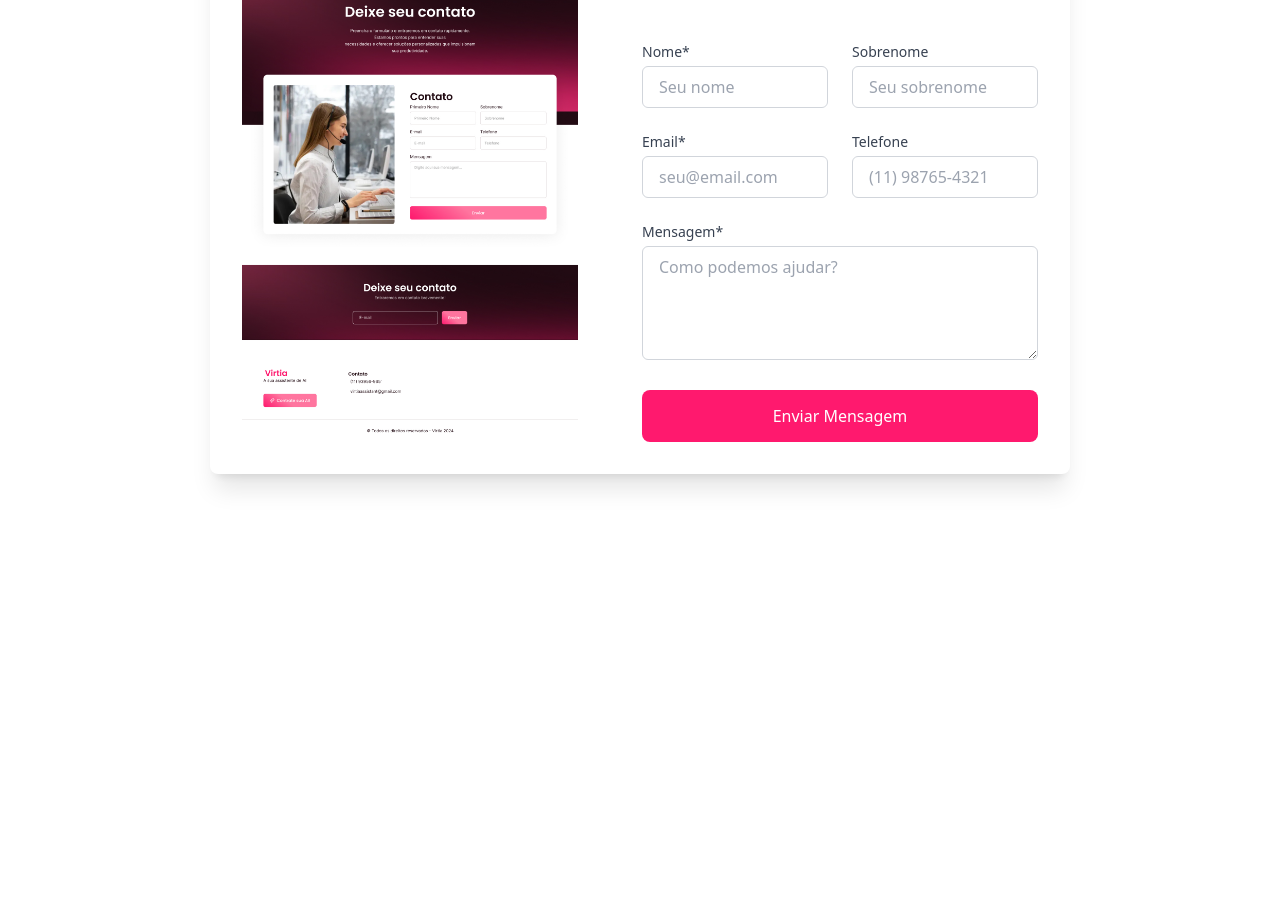
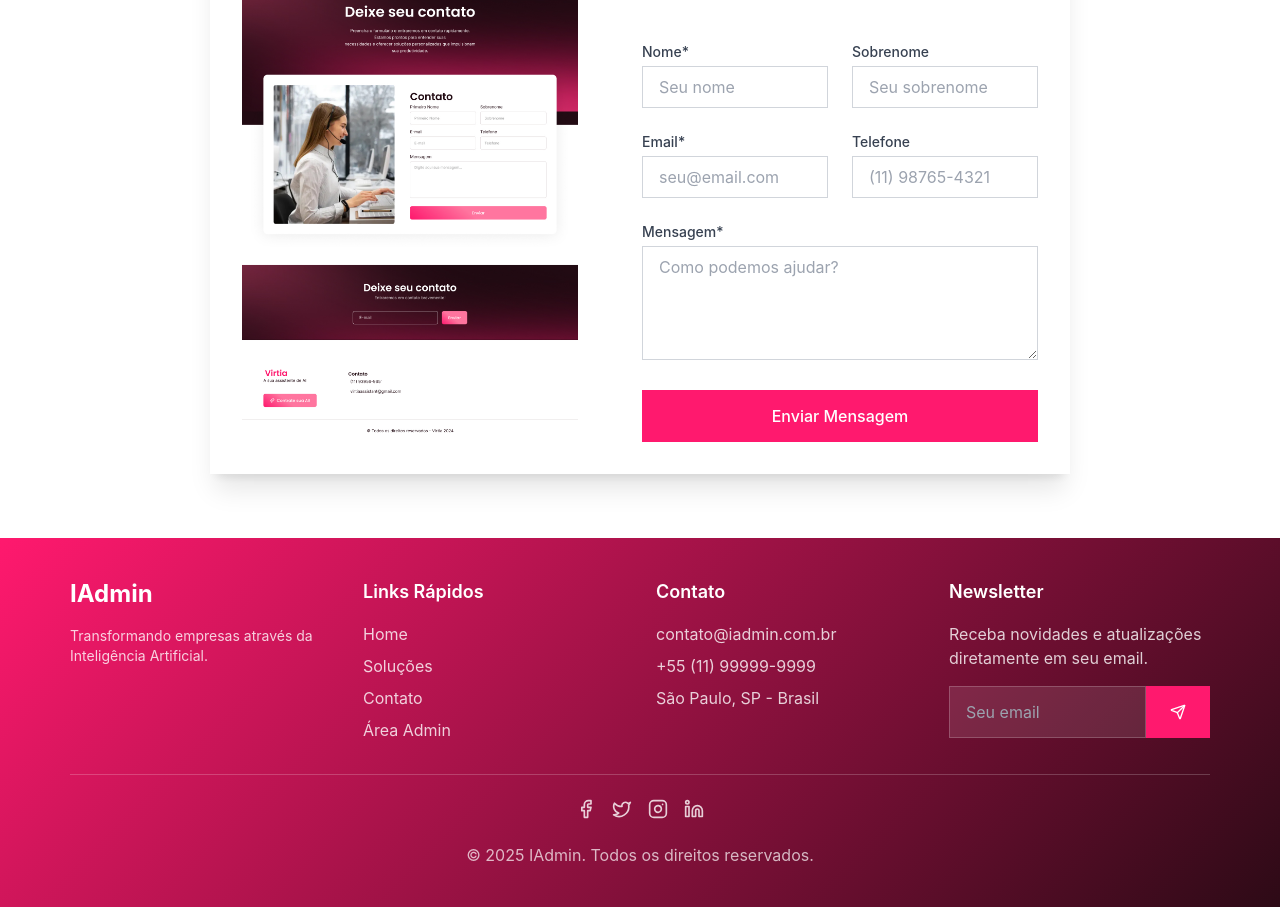
Before and after one commit to romulomorgan/site-oficial-aidmin, a React (Vite) app: page /contato in a window 1280 px wide. Shown: the part 367-1274 px from the top of the page. Before the commit the page ends 1206 px from the top, so only its background shows below. Built offline with nearby package versions, Linux system fonts and the light colour scheme; no server answers; the database is empty.

Commit message:
Revert Footer Structure and Data
Restore original footer structure including newsletter and admin link.
Ensure footer content (contact, social links) is fetched from the database/admin panel.
Verify color template application consistency across pages.

```diff
--- a/src/components/Footer.tsx
+++ b/src/components/Footer.tsx
@@ -3,6 +3,7 @@ import React from 'react';
 import { Link } from 'react-router-dom';
 import { Facebook, Twitter, Instagram, Linkedin } from 'lucide-react';
 import { useSiteTexts } from '@/hooks/useSiteTexts';
+import FooterNewsletter from './footer/FooterNewsletter';
 
 const Footer = () => {
   const { siteTexts } = useSiteTexts();
@@ -40,6 +41,11 @@ const Footer = () => {
                   Contato
                 </Link>
               </li>
+              <li>
+                <Link to="/admin" className="text-white/80 hover:text-white transition-colors">
+                  Área Admin
+                </Link>
+              </li>
             </ul>
           </div>
 
@@ -59,10 +65,15 @@ const Footer = () => {
             </ul>
           </div>
 
-          {/* Coluna Social */}
+          {/* Coluna Newsletter */}
           <div>
-            <h4 className="text-lg font-semibold mb-4 text-white">Redes Sociais</h4>
-            <div className="flex space-x-4">
+            <h4 className="text-lg font-semibold mb-4 text-white">Newsletter</h4>
+            <FooterNewsletter />
+          </div>
+        </div>
+
+        {/* Redes Sociais */}
+        <div className="flex justify-center space-x-4 mt-8 pt-6 border-t border-white/20">
           <a href={siteTexts.facebookUrl || '#'} className="text-white/80 hover:text-white transition-colors" target="_blank" rel="noopener noreferrer">
             <Facebook size={20} />
           </a>
@@ -76,10 +87,8 @@ const Footer = () => {
             <Linkedin size={20} />
           </a>
         </div>
-          </div>
-        </div>
 
-        <div className="mt-8 pt-8 border-t border-white/20 text-center text-white/70">
+        <div className="mt-6 text-center text-white/70">
           <p>
             {siteTexts.copyrightText || '© 2025 IAdmin. Todos os direitos reservados.'}
           </p>
--- a/src/components/footer/FooterNewsletter.tsx
+++ b/src/components/footer/FooterNewsletter.tsx
@@ -47,35 +47,9 @@ const FooterNewsletter: React.FC = () => {
 
       const webhookUrl = webhookData?.content;
 
-      // 3. Enviar para o webhook diretamente se URL estiver configurada
+      // 3. Enviar para o webhook se URL estiver configurada
       if (webhookUrl && typeof webhookUrl === 'string' && webhookUrl.trim() !== '') {
-        console.log('Enviando email para webhook:', email);
-
-        // Tentativa forçada de envio usando a API fetch diretamente
-        try {
-          const response = await fetch(webhookUrl, {
-            method: 'POST',
-            headers: {
-              'Content-Type': 'application/json'
-            },
-            body: JSON.stringify({
-              type: 'email_subscription',
-              email: email,
-              source: 'Newsletter Rodapé',
-              date: new Date().toISOString(),
-              subscriptionId: `subscription_${Date.now()}`
-            })
-          });
-
-          console.log('Resposta do webhook:', response.status, await response.text());
-        } catch (webhookError) {
-          console.error('Erro ao enviar diretamente para webhook:', webhookError);
-        }
-
-        // Usar também o método do hook
         await sendEmailSubscriptionWebhook(webhookUrl, email, 'Newsletter Rodapé');
-      } else {
-        console.warn('URL de webhook não configurada para envio de email de inscrição');
       }
 
       toast.success('Inscrição realizada com sucesso!');
@@ -89,14 +63,13 @@ const FooterNewsletter: React.FC = () => {
   };
 
   return (
-    <div className="col-span-1">
-      <h3 className="text-xl font-semibold mb-4">Newsletter</h3>
-      <p className="text-gray-400 mb-4">Receba novidades e atualizações diretamente em seu email.</p>
+    <div>
+      <p className="text-white/80 mb-4">Receba novidades e atualizações diretamente em seu email.</p>
       <form onSubmit={handleSubmit} className="flex">
         <input
           type="email"
           placeholder="Seu email"
-          className="bg-gray-800 text-white px-4 py-2 rounded-l-md focus:outline-none w-full"
+          className="bg-white/10 text-white px-4 py-2 rounded-l-md focus:outline-none w-full border border-white/20"
           value={email}
           onChange={(e) => setEmail(e.target.value)}
           required
--- a/src/hooks/defaults/siteTextsDefaults.ts
+++ b/src/hooks/defaults/siteTextsDefaults.ts
@@ -1,55 +1,65 @@
 
 import { SiteTextsState, ThemeColors } from '../types/siteTextsTypes';
 
+// Estado padrão para textos do site
 export const defaultSiteTexts: SiteTextsState = {
-  robotImage: '/lovable-uploads/b8b59193-2526-4f01-bce3-4af38189f726.png',
+  // Propriedades gerais do site
+  robotImage: '/lovable-uploads/3a83de09-ec2f-4458-96fa-750a22731ea4.png',
   siteTitle: 'IAdmin',
+
+  // Seção de soluções
   solucoesTitle: 'Nossas Soluções',
-  solucoesSubtitle: '',
-  solucoesDescription: 'Implantamos soluções tecnológicas que envolvem tecnologia da informação e inteligência de software para turbinar processos operacionais de nossos parceiros.',
+  solucoesSubtitle: 'INTELIGÊNCIA ARTIFICIAL PARA SUA EMPRESA',
+  solucoesDescription: 'Descubra como nossas soluções de inteligência artificial podem transformar sua empresa.',
   solucoesCount: '3',
 
   // AI Robot section
   solucoesAITitle: 'Conectamos a nossa AI aos seus processos operacionais',
   solucoesAISubtitle: 'ADOTE A NOSSA AI',
-  solucoesAIImage: '/lovable-uploads/b8b59193-2526-4f01-bce3-4af38189f726.png',
-  solucoesAIDescription1: 'Na IAdmin, conectamos nossa inteligência artificial diretamente aos seus processos operacionais, transformando a maneira como sua empresa executa tarefas e toma decisões.',
-  solucoesAIDescription2: 'Por meio do BPO-PN (Business Process Optimization - Processos de Negócios), otimizamos fluxos administrativos, financeiros e contratuais, garantindo maior eficiência e redução de custos. Já com o BPO-P&D (Business Process Optimization - Projetos e Desenvolvimento), nossa AI atua na gestão de projetos, aprimorando cronogramas, prevendo gargalos e gerando insights para um planejamento mais assertivo.',
-  solucoesAIDescription3: 'Essa integração possibilita uma automação inteligente que vai além da execução de tarefas, criando um ambiente onde dados são utilizados de forma estratégica para potencializar resultados e ampliar sua competitividade no mercado. Seja na construção civil, condomínios ou outros segmentos, nossa tecnologia trabalha em sintonia com seus processos, garantindo maior produtividade e inovação.',
+  solucoesAIImage: '/lovable-uploads/3a83de09-ec2f-4458-96fa-750a22731ea4.png',
+  solucoesAIDescription1: 'Nossa I.A. avançada aprende rapidamente os detalhes e nuances do seu negócio.',
+  solucoesAIDescription2: 'Respostas automáticas precisas para dúvidas frequentes, liberando sua equipe para o que realmente importa.',
+  solucoesAIDescription3: 'Sistema inteligente que melhora continuamente com cada interação.',
 
-  solucao1Title: '',
-  solucao1Description: '',
-  solucao1Image: '',
+  // Soluções individuais
+  solucao1Title: 'Atendimento Automatizado',
+  solucao1Description: 'Nossa I.A. gerencia milhares de conversas simultâneas com respostas precisas e personalizadas.',
+  solucao1Image: '/lovable-uploads/9f855b72-1dc3-430d-a32c-5f078ffca423.png',
   solucao1Layout: 'image-left',
-  solucao2Title: '',
-  solucao2Description: '',
-  solucao2Image: '',
-  solucao2Layout: 'image-left',
-  solucao3Title: '',
-  solucao3Description: '',
-  solucao3Image: '',
+
+  solucao2Title: 'Análise de Dados',
+  solucao2Description: 'Transforme grandes volumes de dados em insights acionáveis para sua empresa.',
+  solucao2Image: '/lovable-uploads/b8b59193-2526-4f01-bce3-4af38189f726.png',
+  solucao2Layout: 'image-right',
+
+  solucao3Title: 'Integração Completa',
+  solucao3Description: 'Conecte nossa IA com seus sistemas existentes para uma operação perfeita e sem interrupções.',
+  solucao3Image: '/lovable-uploads/7c1a0429-de82-405f-b7d2-1f9d08e9558e.png',
   solucao3Layout: 'image-left',
-  solucao4Title: '',
-  solucao4Description: '',
-  solucao4Image: '',
-  solucao4Layout: 'image-left',
-  solucao5Title: '',
-  solucao5Description: '',
-  solucao5Image: '',
+
+  solucao4Title: 'Automação de Processos',
+  solucao4Description: 'Automatize tarefas repetitivas e libere sua equipe para atividades estratégicas.',
+  solucao4Image: '/lovable-uploads/232e98e1-6691-4748-89c8-dd6300343696.png',
+  solucao4Layout: 'image-right',
+
+  solucao5Title: 'Insights de Mercado',
+  solucao5Description: 'Acompanhe tendências e comportamentos do mercado em tempo real.',
+  solucao5Image: '/lovable-uploads/99171a6e-2e02-4673-943e-1b8e633e61c4.png',
   solucao5Layout: 'image-left',
 
-  // Footer properties
-  footerDescription: '',
-  footerEmail: '',
-  footerPhone: '',
-  footerAddress: '',
-  facebookUrl: '',
-  twitterUrl: '',
-  instagramUrl: '',
-  linkedinUrl: '',
-  copyrightText: '',
+  // Propriedades do rodapé (Footer)
+  footerDescription: 'Transformando empresas através da Inteligência Artificial.',
+  footerEmail: 'contato@iadmin.com.br',
+  footerPhone: '+55 (11) 99999-9999',
+  footerAddress: 'São Paulo, SP - Brasil',
+  facebookUrl: 'https://facebook.com/iadmin',
+  twitterUrl: 'https://twitter.com/iadmin',
+  instagramUrl: 'https://instagram.com/iadmin',
+  linkedinUrl: 'https://linkedin.com/company/iadmin',
+  copyrightText: '© 2025 IAdmin. Todos os direitos reservados.'
 };
 
+// Cores padrão para o tema
 export const defaultThemeColors: ThemeColors = {
   primaryColor: '#FF196E',
   secondaryColor: '#2D0A16',
--- a/src/hooks/useSiteTexts.ts
+++ b/src/hooks/useSiteTexts.ts
@@ -23,6 +23,7 @@ export const useSiteTexts = (): UseSiteTextsReturn => {
         if (texts) {
           const updatedTexts = processSiteTexts(texts);
           setSiteTexts(updatedTexts);
+          console.log('Textos do site carregados com sucesso:', updatedTexts);
         }
 
         // Carregar templates de cores diretamente do banco
--- a/src/index.css
+++ b/src/index.css
@@ -3,304 +3,60 @@
 @tailwind components;
 @tailwind utilities;
 
-@layer base {
-  :root {
-    --background: 0 0% 100%;
-    --foreground: 222.2 84% 4.9%;
+/* Variáveis CSS padrão */
+:root {
+  --primary-color: #FF196E;
+  --secondary-color: #2D0A16;
+  --accent-color: #FF4F8E;
+  --background-color: #FFFFFF;
+  --text-color: #222222;
+  --button-text-color: #FFFFFF;
+  --menu-text-color: #FFFFFF;
 
-    --card: 0 0% 100%;
-    --card-foreground: 222.2 84% 4.9%;
-
-    --popover: 0 0% 100%;
-    --popover-foreground: 222.2 84% 4.9%;
-
-    --primary: 222.2 47.4% 11.2%;
-    --primary-foreground: 210 40% 98%;
-
-    --secondary: 210 40% 96.1%;
-    --secondary-foreground: 222.2 47.4% 11.2%;
-
-    --muted: 210 40% 96.1%;
-    --muted-foreground: 215.4 16.3% 46.9%;
-
-    --accent: 210 40% 96.1%;
-    --accent-foreground: 222.2 47.4% 11.2%;
-
-    --destructive: 0 84.2% 60.2%;
-    --destructive-foreground: 210 40% 98%;
-
-    --border: 214.3 31.8% 91.4%;
-    --input: 214.3 31.8% 91.4%;
-    --ring: 222.2 84% 4.9%;
-
-    --radius: 0.5rem;
-
-    --sidebar-background: 0 0% 98%;
-
-    --sidebar-foreground: 240 5.3% 26.1%;
-
-    --sidebar-primary: 240 5.9% 10%;
-
-    --sidebar-primary-foreground: 0 0% 98%;
-
-    --sidebar-accent: 240 4.8% 95.9%;
-
-    --sidebar-accent-foreground: 240 5.9% 10%;
-
-    --sidebar-border: 220 13% 91%;
-
-    --sidebar-ring: 217.2 91.2% 59.8%;
-  }
-
-  .dark {
-    --background: 222.2 84% 4.9%;
-    --foreground: 210 40% 98%;
-
-    --card: 222.2 84% 4.9%;
-    --card-foreground: 210 40% 98%;
-
-    --popover: 222.2 84% 4.9%;
-    --popover-foreground: 210 40% 98%;
-
-    --primary: 210 40% 98%;
-    --primary-foreground: 222.2 47.4% 11.2%;
-
-    --secondary: 217.2 32.6% 17.5%;
-    --secondary-foreground: 210 40% 98%;
-
-    --muted: 217.2 32.6% 17.5%;
-    --muted-foreground: 215 20.2% 65.1%;
-
-    --accent: 217.2 32.6% 17.5%;
-    --accent-foreground: 210 40% 98%;
-
-    --destructive: 0 62.8% 30.6%;
-    --destructive-foreground: 210 40% 98%;
-
-    --border: 217.2 32.6% 17.5%;
-    --input: 217.2 32.6% 17.5%;
-    --ring: 212.7 26.8% 83.9%;
-    --sidebar-background: 240 5.9% 10%;
-    --sidebar-foreground: 240 4.8% 95.9%;
-    --sidebar-primary: 224.3 76.3% 48%;
-    --sidebar-primary-foreground: 0 0% 100%;
-    --sidebar-accent: 240 3.7% 15.9%;
-    --sidebar-accent-foreground: 240 4.8% 95.9%;
-    --sidebar-border: 240 3.7% 15.9%;
-    --sidebar-ring: 217.2 91.2% 59.8%;
-  }
+  /* Aplicar cores em variáveis Tailwind também */
+  --foreground: var(--text-color);
+  --background: var(--background-color);
+  --primary: var(--primary-color);
+  --secondary: var(--secondary-color);
+  --accent: var(--accent-color);
 }
 
-@layer base {
-  * {
-    @apply border-border;
-  }
-
-  body {
-    @apply bg-background text-foreground;
-    scroll-behavior: smooth;
-  }
+body {
+  color: var(--text-color);
+  background-color: var(--background-color);
+  font-family: 'Inter', sans-serif;
+  margin: 0;
+  padding: 0;
+  min-height: 100vh;
 }
 
-@layer utilities {
-  .hover-scale {
-    @apply transition-transform duration-300 hover:scale-105;
-  }
-
-  .hover-shadow {
-    @apply transition-shadow duration-300 hover:shadow-lg;
-  }
-
-  .hover-text {
-    @apply transition-colors duration-300 hover:text-[#ff196e];
-  }
+/* Utilitários baseados nas variáveis CSS */
+.bg-primary {
+  background-color: var(--primary-color) !important;
 }
 
-/* Animações */
-@keyframes fadeIn {
-  from {
-    opacity: 0;
-    transform: translateY(20px);
-  }
-  to {
-    opacity: 1;
-    transform: translateY(0);
-  }
+.bg-secondary {
+  background-color: var(--secondary-color) !important;
 }
 
-@keyframes slideInLeft {
-  from {
-    opacity: 0;
-    transform: translateX(-50px);
-  }
-  to {
-    opacity: 1;
-    transform: translateX(0);
-  }
+.text-primary {
+  color: var(--primary-color) !important;
 }
 
-@keyframes slideInRight {
-  from {
-    opacity: 0;
-    transform: translateX(50px);
-  }
-  to {
-    opacity: 1;
-    transform: translateX(0);
-  }
+.text-secondary {
+  color: var(--secondary-color) !important;
 }
 
-@keyframes zoomIn {
-  from {
-    opacity: 0;
-    transform: scale(0.8);
-  }
-  to {
-    opacity: 1;
-    transform: scale(1);
-  }
+.border-primary {
+  border-color: var(--primary-color) !important;
 }
 
-@keyframes pulse {
-  0% {
-    transform: scale(1);
-  }
-  50% {
-    transform: scale(1.05);
-  }
-  100% {
-    transform: scale(1);
-  }
+/* Estilos para o rodapé com cores temáticas */
+footer {
+  background: linear-gradient(135deg, var(--primary-color), var(--secondary-color)) !important;
 }
 
-.fade-in {
-  animation: fadeIn 1s ease forwards;
+/* Classe global para tema ativado */
+.theme-enabled {
+  transition: background-color 0.3s ease, color 0.3s ease;
 }
-
-.slide-in-left {
-  animation: slideInLeft 1s ease forwards;
-}
-
-.slide-in-right {
-  animation: slideInRight 1s ease forwards;
-}
-
-.zoom-in {
-  animation: zoomIn 0.8s ease forwards;
-}
-
-.pulse {
-  animation: pulse 2s infinite;
-}
-
-/* Classes para scroll reveal */
-.reveal {
-  opacity: 0;
-  transform: translateY(30px);
-  transition: all 1s ease;
-}
-
-.reveal.active {
-  opacity: 1;
-  transform: translateY(0);
-}
-
-/* Efeitos para cards */
-.card-hover {
-  transition: all 0.3s ease;
-}
-
-.card-hover:hover {
-  transform: translateY(-10px);
-  box-shadow: 0 15px 30px rgba(0, 0, 0, 0.1);
-}
-
-/* Efeitos para botões */
-.btn-effect {
-  transition: all 0.3s ease;
-  position: relative;
-  overflow: hidden;
-}
-
-.btn-effect:before {
-  content: '';
-  position: absolute;
-  top: 0;
-  left: -100%;
-  width: 100%;
-  height: 100%;
-  background: linear-gradient(90deg, transparent, rgba(255, 255, 255, 0.2), transparent);
-  transition: all 0.5s ease;
-}
-
-.btn-effect:hover:before {
-  left: 100%;
-}
-
-/* Estilo para links com underline animado */
-.nav-link {
-  position: relative;
-  display: inline-block;
-}
-
-.nav-link::after {
-  content: '';
-  position: absolute;
-  width: 0;
-  height: 2px;
-  bottom: -2px;
-  left: 0;
-  background-color: var(--primary-color, #FF196E);
-  transition: width 0.3s ease;
-}
-
-.nav-link:hover::after {
-  width: 100%;
-}
-
-/* Animação para o rodapé */
-@keyframes fadeInUp {
-  from {
-    opacity: 0;
-    transform: translateY(20px);
-  }
-  to {
-    opacity: 1;
-    transform: translateY(0);
-  }
-}
-
-.animate-fade-in {
-  animation: fadeInUp 0.8s ease forwards;
-}
-
-/* Classes de estilo para elementos com fade-in no scroll */
-.scroll-fade {
-  opacity: 0;
-  transform: translateY(20px);
-  transition: opacity 0.8s ease, transform 0.8s ease;
-}
-
-.scroll-fade.visible {
-  opacity: 1;
-  transform: translateY(0);
-}
-
-/* Animação para hero section */
-.hero-title {
-  animation: slideInLeft 1s ease forwards;
-}
-
-.hero-text {
-  animation: fadeIn 1s ease 0.3s forwards;
-  opacity: 0;
-}
-
-.hero-button {
-  animation: fadeIn 1s ease 0.6s forwards;
-  opacity: 0;
-}
-
-.hero-image {
-  animation: zoomIn 1.2s ease forwards;
-}
--- a/src/main.tsx
+++ b/src/main.tsx
@@ -52,5 +52,9 @@ applyInitialTheme().then(() => {
     throw new Error("Root element not found");
   }
 
+  // Garantir que o tema seja aplicado globalmente
+  document.documentElement.classList.add('theme-enabled');
+  document.body.classList.add('theme-enabled');
+
   createRoot(rootElement).render(<App />);
 });
```
Also changed, not shown: src/hooks/utils/siteTextsUtils.ts (+12 -2 lines), src/utils/updateFavicon.ts (+0 -36 lines). Lines whose indentation alone changed are shown as unchanged.
